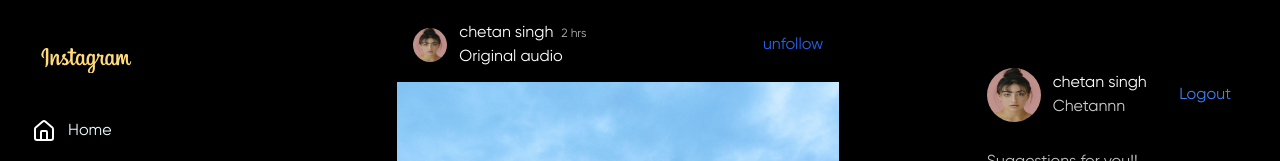
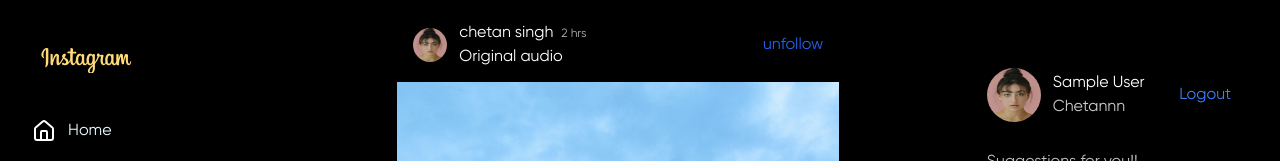
Before and after one commit to chetannn-github/instagram-react-firebase, a React (Vite) app: page / in a window 1280 px wide. Shown: the top 161 px of the page. Built offline with nearby package versions, Linux system fonts and the light colour scheme; no server answers; sample sign-in values are in the browser's storage.

Commit message:
made protected routes

```diff
--- a/src/Components/Profile/ProfileHeader.jsx
+++ b/src/Components/Profile/ProfileHeader.jsx
@@ -1,6 +1,8 @@
 import React from 'react'
+import { useSelector } from 'react-redux'
 
 const ProfileHeader = () => {
+    let userInfo = useSelector((store)=>(store.user))
   return (
 
         <div className='w-full relative  mb-10 flex gap-3 items-center'>
@@ -8,7 +10,7 @@ const ProfileHeader = () => {
                 <img className='h-full w-full' src="./img1.png" alt="" />
             </div>
             <div id="user-info" className='text-white flex flex-col'>
-                <p>@chetan </p>
+                <p>@{userInfo?.displayName} </p>
                 <p>4 post 3 followers 43 followings</p>
                 <p className='text-s opacity-80'>Walter White</p>
                 <p>I am the danger boyz!!</p>
--- a/src/Components/Suggestions/User.jsx
+++ b/src/Components/Suggestions/User.jsx
@@ -1,6 +1,10 @@
 import React from 'react'
+import { useSelector } from 'react-redux'
+import useSignout from '../../hooks/useSignout'
 
 const User = () => {
+    let userInfo = useSelector((store)=>(store.user));
+    const handleLogout = useSignout();
   return (
     <div id="suggested-user" className='relative flex items-center justify-between gap-3 mb-7 lg:w-full xl:w-5/6  my-2'>
         <div className='flex gap-3 items-center'>
@@ -8,12 +12,12 @@ const User = () => {
                 <img className='h-full w-full' src="./img1.png" alt="" />
             </div>
             <div id="user-info" className='text-white flex flex-col'>
-                <p>chetan singh </p>
+                <p>{userInfo?.displayName}</p>
                 <p className='text-s opacity-80'>Chetannn</p>
             </div>
         </div>
 
-        <div id="follow" className='text-blue-500 '>Logout</div>
+        <div id="follow" onClick={handleLogout} className='text-blue-500 '>Logout</div>
     </div>)
 }
 
--- a/src/hooks/useSignup.jsx
+++ b/src/hooks/useSignup.jsx
@@ -2,7 +2,7 @@ import { useDispatch } from "react-redux"
 import { addErrorMsg } from "../redux/authSlice";
 import { useNavigate } from "react-router-dom";
 import { auth } from "../firebase";
-import { createUserWithEmailAndPassword } from "firebase/auth";
+import { createUserWithEmailAndPassword, updateProfile } from "firebase/auth";
 
 export let useSignup = () =>{
     let dispatch = useDispatch();
@@ -18,8 +18,14 @@ export let useSignup = () =>{
             .then((userCredential) => {
             // Signed up
              const user = userCredential.user;
-             console.log(user);
+              updateProfile(auth.currentUser,{
+                displayName: username,
+              })
+              .then(()=>{
+                console.log(user);
                 navigate("/");
+              })
+
             })
 
             .catch((error) => {
```
